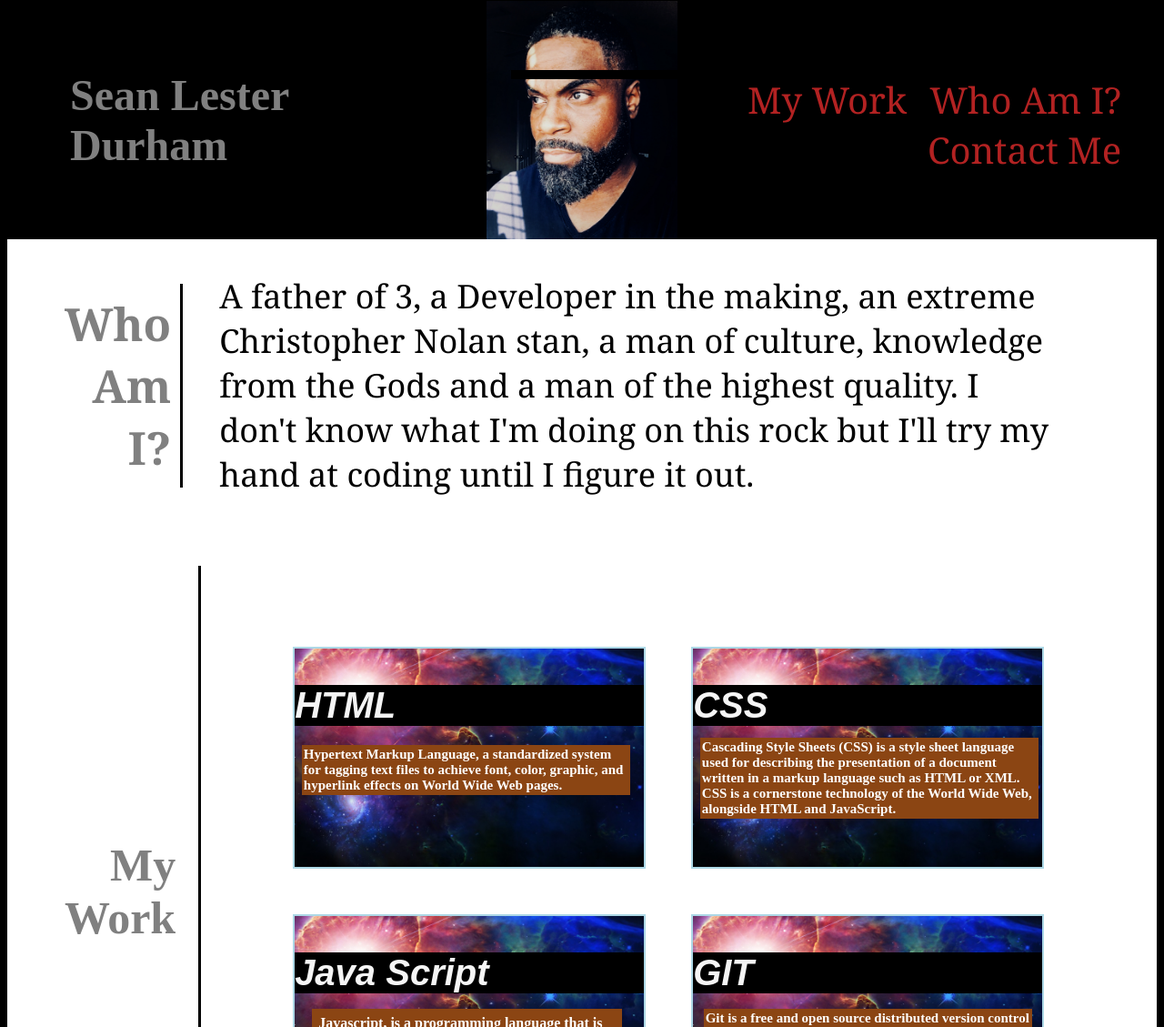
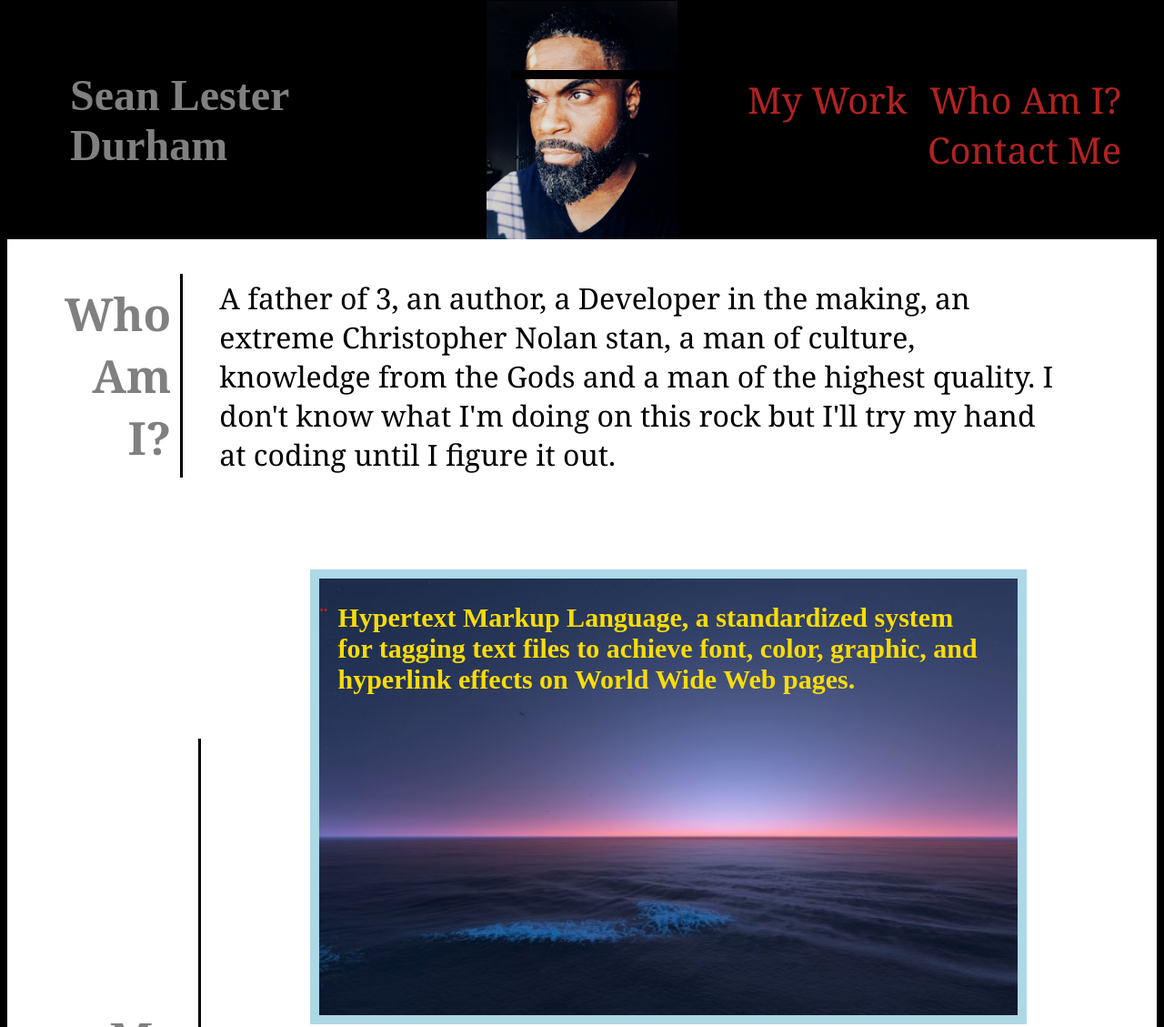
Before and after one commit to seanlthecoder/ThePortfolioOfAKing, a plain HTML site: page index.html in a window 1280 px wide. Shown: the part 7-1136 px from the top of the page at 91% size. Drawn offline with Linux system fonts and the light colour scheme.

```diff
--- a/assets/style.css
+++ b/assets/style.css
@@ -3,6 +3,8 @@
 
 }
 
+
+/* added the header pic sean1 to CSS instead of HTML */
 
 header {
   display: flex;
@@ -17,12 +19,16 @@
 
 }
 
+.content {
+  width: 100%;
+}
 
 
 
 .bio {
   display: flex;
   justify-content: space-between;
+  flex-wrap: wrap;
   align-items: center;
   padding: 3%;
   background-color: white;
@@ -40,7 +46,7 @@
 }
 
 .bio p {
-  font-size: larger;
+  font-size: 2rem;
   font-family: Georgia, 'Times New Roman', Times, serif;
   margin: 0 75px 0 25px;
 }
@@ -79,6 +85,17 @@
   background-position: center;
   width: 30vw;
   height: 30vh;
+}
+
+.big-coding {
+  border:10px solid lightblue;
+  margin: 25px;
+  background-image: url(nightstars.jpg);
+  background-size: cover;
+  background-position: center;
+  width: 60vw;
+  height: 60vh;
+
 }
 
 .coding h3 {
@@ -121,13 +138,21 @@
 }
 
 #htmlinfo {
-  font-size: 15px;
-  padding: 2px;
+  font-size: 30px;
+  color: rgb(248, 220, 5);
+  padding: 5px;
   display:flex;
   width: 93%;
   margin: -5% 5% -5% 2%;
 }
 
+#htmlinfo2 {
+  font-size: 15px;
+  padding: 5px;
+  display:flex;
+  width: 93%;
+  margin: -5% 5% -5% 2%;
+}
 
 #javascriptinfo {
   font-size: 16px;
@@ -186,8 +211,9 @@
     color:firebrick;
 }
 
+/* added a pseudoclass for the hover effect on the navbar */
 a:hover {
-  color:forestgreen
+  color:rgb(232, 10, 10)
 }
 
 
@@ -226,18 +252,19 @@
 
 
 
-
-
 li {
   float: right;
 
 }
 
+
+/* added a pseudoclass for the hover effect on the navbar */
+
 nav ul li a:hover {
 
   opacity: 20%;
   transition-duration: .5%;
-  color: yellow;
+  color: rgb(245, 244, 250);
   padding: 10px;
   text-decoration: none;
   font-size: 20px;
@@ -260,9 +287,14 @@
   color: gray;
 }
 
+/* added media query with the min-width set at 768px */
 
-@media screen and (max-width: 1752px) {
+@media screen and (min-width: 768px) {
   h1 {
     font-size: 48px;
   }
+  .bio {
+    flex-wrap: nowrap;
+
+  }
 }
--- a/index.html
+++ b/index.html
@@ -17,6 +17,7 @@
         <nav>
 
             <ul>
+            <!--created a class to control the margins on the nav-->
 
               <li class="thatsme"><a href="#whoami">Who Am I?</a></li>
               <li class="thatsme"><a href="#mywork">My Work</a></li>
@@ -34,7 +35,7 @@
         <section id="whoami" class="bio">
 
             <h2>Who Am I?</h2>
-            <p>A father of 3, a Developer in the making, an extreme Christopher Nolan stan, a man of culture, knowledge from the Gods and a man of the highest quality. I don't know what I'm doing on this rock but I'll try my hand at coding until I figure it out. </p>
+            <p>A father of 3, an author, a Developer in the making, an extreme Christopher Nolan stan, a man of culture, knowledge from the Gods and a man of the highest quality. I don't know what I'm doing on this rock but I'll try my hand at coding until I figure it out. </p>
 
         </section>
 
@@ -43,9 +44,17 @@
         <div class="curriculum">
 
             <a href="https://github.com/seanlthecoder/Refactoring-Of-the-House-Refactor">
+                <div class="big-coding">
+                    <h3>..</h3>
+                    <h4 id="htmlinfo">Hypertext Markup Language, a standardized system for tagging text files to achieve font, color, graphic, and hyperlink effects on World Wide Web pages.</h4>
+                </div>
+            </a>
+
+
+            <a href="https://github.com/seanlthecoder/Refactoring-Of-the-House-Refactor">
                 <div class="coding">
                     <h3>HTML</h3>
-                    <h4 id="htmlinfo">Hypertext Markup Language, a standardized system for tagging text files to achieve font, color, graphic, and hyperlink effects on World Wide Web pages.</h4>
+                    <h4 id="htmlinfo2">Hypertext Markup Language, a standardized system for tagging text files to achieve font, color, graphic, and hyperlink effects on World Wide Web pages.</h4>
                 </div>
             </a>
 
@@ -74,6 +83,7 @@
                 </div>
                     </a>
 
+
         </div>
 
    </section>
```
Also changed, not shown: assets/nightstars.jpg (added), 1 other file.
